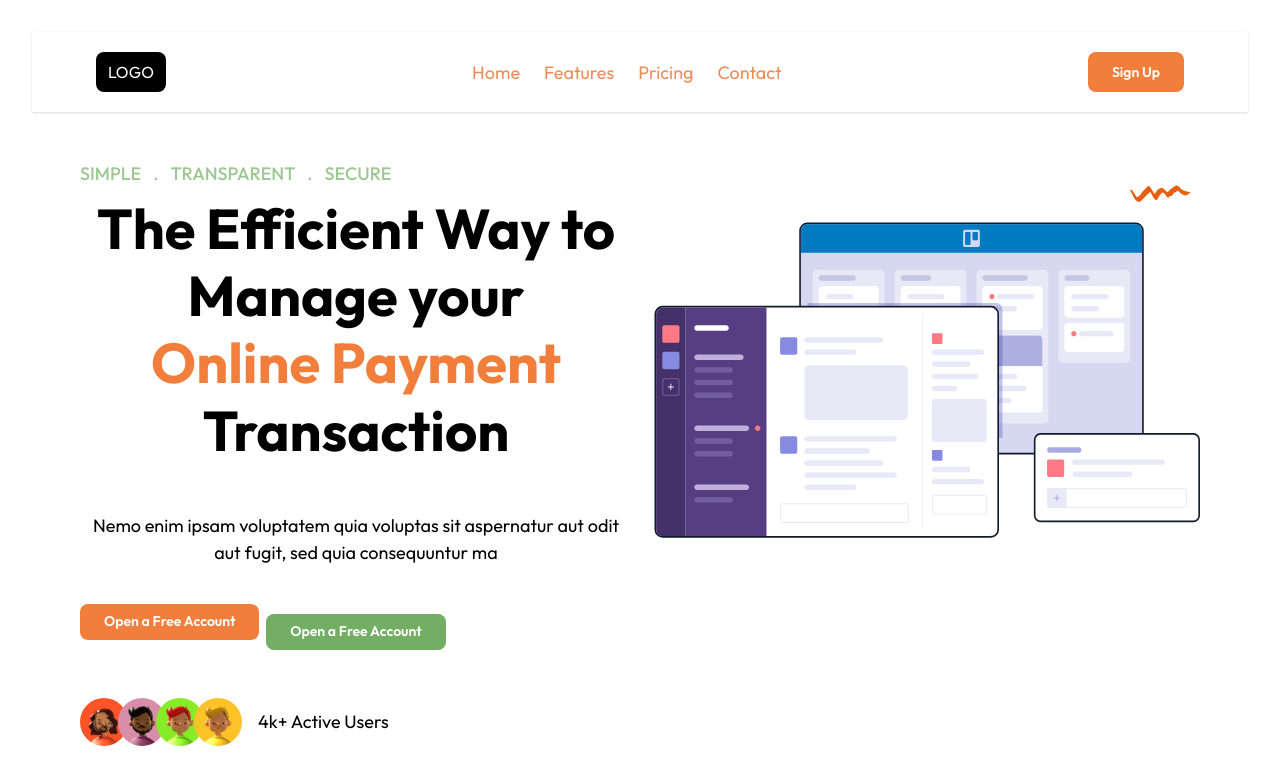
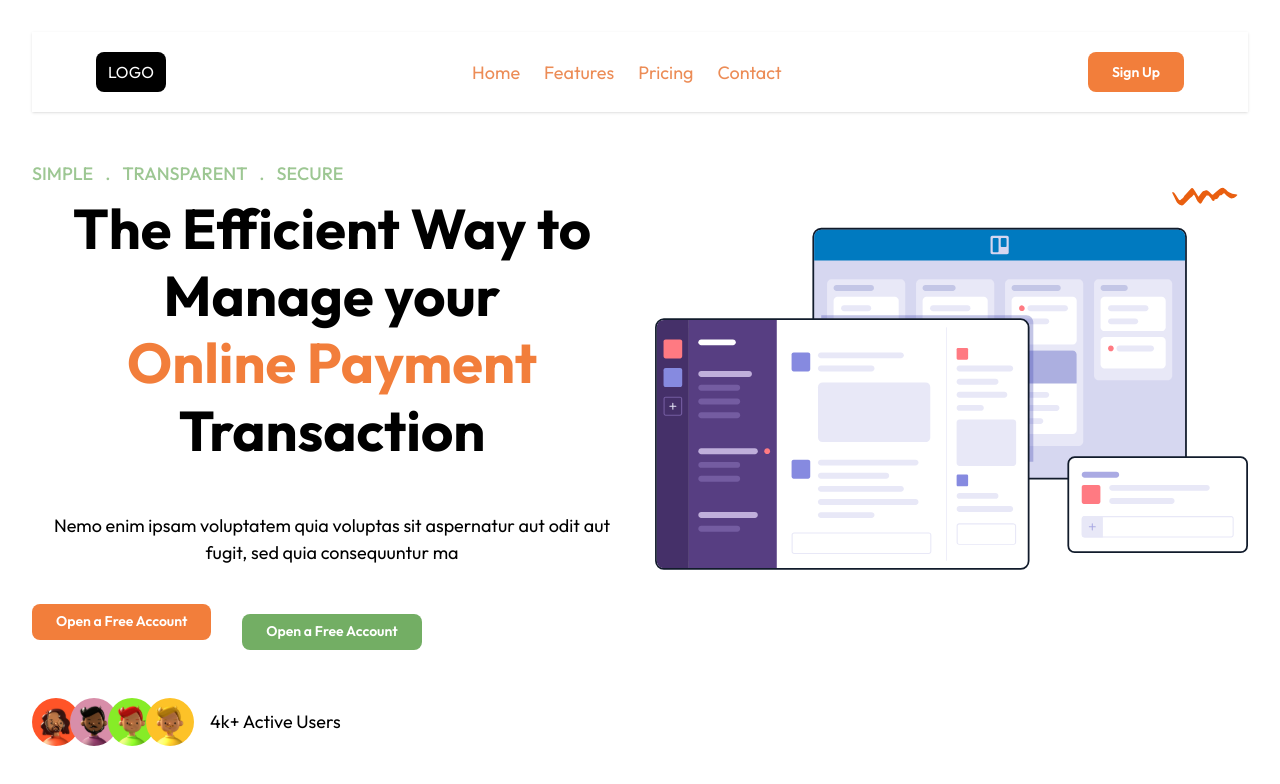
Before and after one commit to klusterthon023/klusterthon023-fintech, a React (Vite) app in the folder frontend/: page / in a window 1280 px wide. Shown: the top 784 px of the page. Built offline with nearby package versions, Linux system fonts and the light colour scheme.

Commit message:
Adjusted padding for hero section

```diff
--- a/frontend/src/pages/home/components/hero-section/index.tsx
+++ b/frontend/src/pages/home/components/hero-section/index.tsx
@@ -3,7 +3,7 @@ import HeroText from "./HeroText";
 
 function HeroSection() {
   return (
-    <section className="grid md:grid-cols-2 gap-4 container mx-auto p-12">
+    <section className="grid md:grid-cols-2 gap-4 container mx-auto px-4 md:px-0 py-12">
     <HeroText />
     <HeroImg />
     </section>
```
